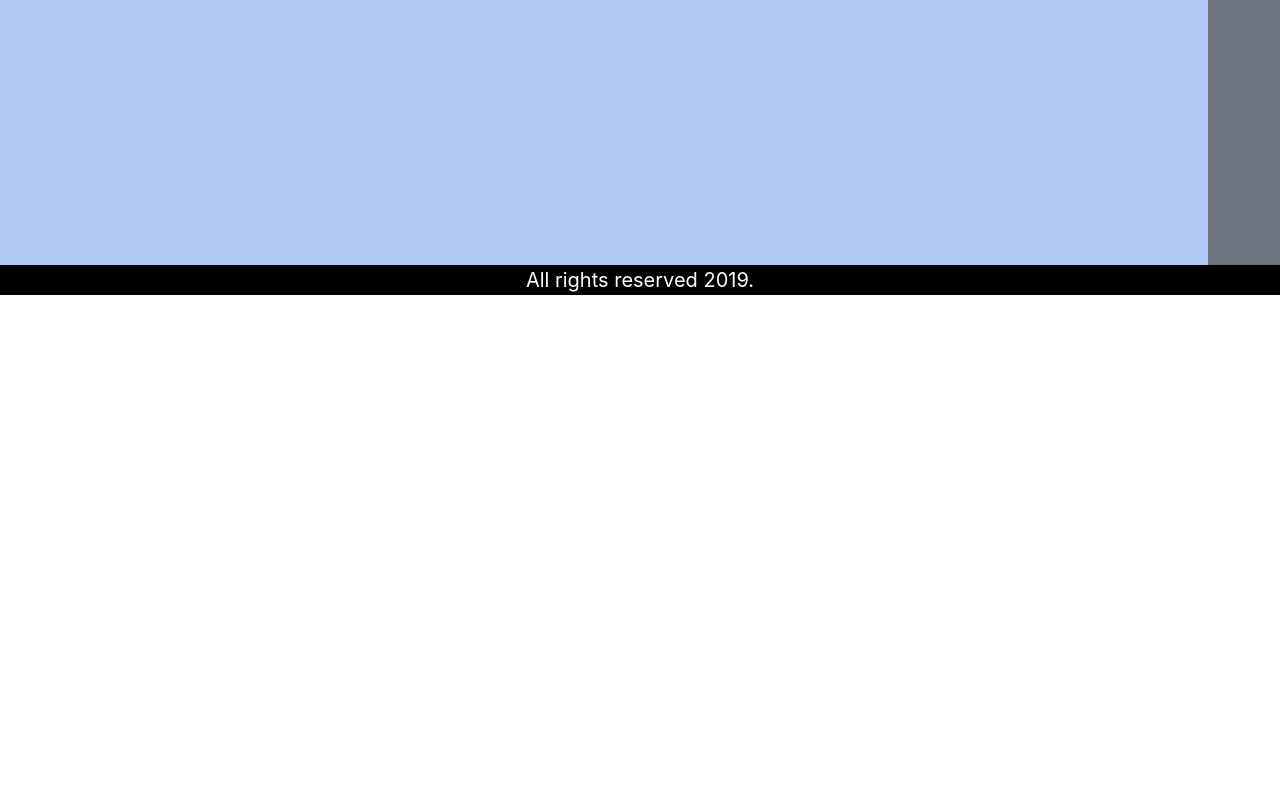
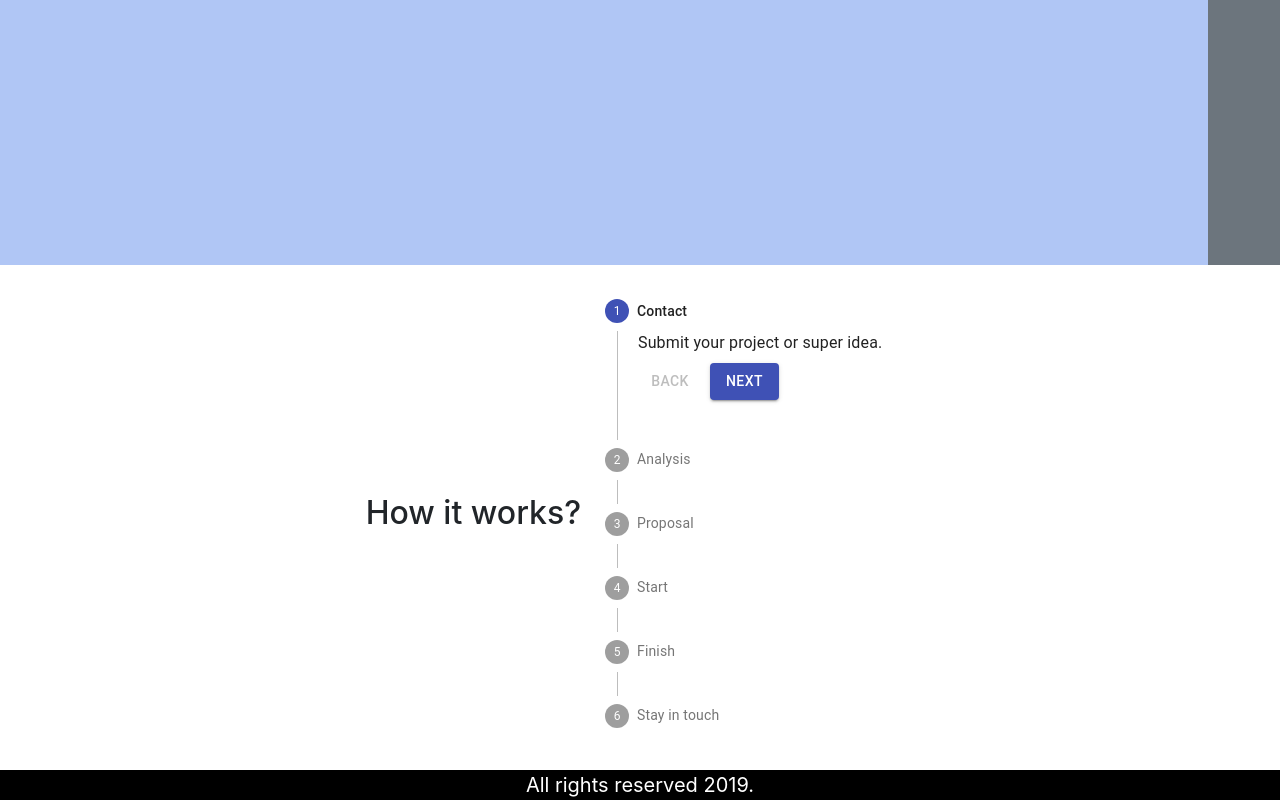
Before and after one commit to erkinbekabdurakhman/erkinbek.net.kg, a React (Create React App) app: page / in a window 1280 px wide. Shown: the part 597-1397 px from the top of the page. Before the commit the page ends 892 px from the top, so only its background shows below. Built offline with nearby package versions, Linux system fonts and the light colour scheme.

Commit message:
testing tags for seo

```diff
--- a/package.json
+++ b/package.json
@@ -4,6 +4,7 @@
   "private": true,
   "dependencies": {
     "@fortawesome/react-fontawesome": "^0.1.9",
+    "@material-ui/core": "^4.9.12",
     "@testing-library/jest-dom": "^4.2.4",
     "@testing-library/react": "^9.4.1",
     "@testing-library/user-event": "^7.2.1",
--- a/public/index.html
+++ b/public/index.html
@@ -1,7 +1,7 @@
 <!DOCTYPE html>
 <html lang="en">
   <head>
-    <meta charset="utf-8" />
+    <meta charset="UTF-8" />
     <link rel="icon" href="%PUBLIC_URL%/flavicon.ico" />
     <meta name="viewport" content="width=device-width, initial-scale=1" />
     <script src="https://code.jquery.com/jquery-3.3.1.slim.min.js"></script>
@@ -10,12 +10,17 @@
     <link href="https://fonts.googleapis.com/css2?family=Source+Sans+Pro:ital,wght@1,400;1,600&display=swap" rel="stylesheet">
     <link rel="stylesheet" href="style.css">
     <script type='text/javascript' src='https://platform-api.sharethis.com/js/sharethis.js#property=5dfb9a175b731c00127dd9e3&cms=sop' async='async'></script>
-    <title>Erkinbek</title>
+    <title>erkinbek.net.kg</title>
+    <meta name="description" content="building business websites, mobile application">
+    <meta name="keywords" content="erkinbek.net.kg, erkinbek abdurakhmanov, business websites, mobile application">
+    <meta name="author" content="erkinbek abdurakhmanov">
+    <link rel="canonical" href="https://erkinbek.net.kg/">
+    <meta name="robots" content="noindex, nofollow">
+    <meta name="googlebot" content="noindex, nofollow">
   </head>
   <body>
     <div id="root">
 
     </div>
-
   </body>
 </html>
--- a/src/components/aboutme/Aboutme.js
+++ b/src/components/aboutme/Aboutme.js
@@ -15,7 +15,7 @@ class Aboutme extends React.Component {
                 <h3>Principles</h3>
                     <div className="row">
                         <div className="col-md-4">
-                            <img src={icon} alt="out-box" />
+                            <img src={icon} alt="out-box svg image" />
                                 <h5>«Creativity»</h5>
                             <p>Creativity is to think “Out of the box”. The ability to be surprised at the new and
                             turn this surprise into innovation in services and business.Concepts, grammar, ideas,
@@ -26,7 +26,7 @@ class Aboutme extends React.Component {
                                 that can turn into whole new areas of business. I need people who turn dreams into reality.</p>
                         </div>
                         <div className="col-md-4">
-                            <img src={icon1} alt="brainstorm" />
+                            <img src={icon1} alt="brainstorm svg" />
                             <h5>«Will»</h5>
                             <p>Will - The ability to make choices and take responsibility.I understand responsibility
                             as the ability to perform real Actions (with a capital letter) and be responsible for
@@ -37,7 +37,7 @@ class Aboutme extends React.Component {
                                 always loses. Persistently trying to solve the problem gets a chance.</p>
                         </div>
                         <div className="col-md-4">
-                            <img src={icon2} alt="lightbulb" />
+                            <img src={icon2} alt="lightbulb svg" />
                             <h5>«Reasonable Doubt»</h5>
                             <p>Reasonable doubt - the ability to see from a different point of view,
                             subject to reasonable doubt, using the facts.We make the most efficient
@@ -52,7 +52,7 @@ class Aboutme extends React.Component {
                 <h3>Philosophy</h3>
                     <div className="row">
                         <div className="col-md-4">
-                            <img src={icon3} alt="customer-service" />
+                            <img src={icon3} alt="customer-service image" />
                             <h5>«Customer Orientation»</h5>
                             <p>I am really interested in my Clients, considering that the Client is the most
                                 important person to me. I see satisfaction of my needs within the satisfaction of
@@ -61,14 +61,14 @@ class Aboutme extends React.Component {
                                 definition of quality criteria for each client, and I try to even surpass them a little.</p>
                         </div>
                         <div className="col-md-4">
-                            <img src={icon4} alt="innovations" />
+                            <img src={icon4} alt="innovation image" />
                             <h5>«Innovation»</h5>
                             <p>I value technology that allows you to create new things. I catch the new, I am surprised
                                 at the new and apply it in my work. I am focused on the active use of the most modern "know-how",
                                 increasing my effectiveness. I open up new knowledge and create new markets, benefiting my country.</p>
                         </div>
                         <div className="col-md-4">
-                            <img src={icon5} alt="meeting" />
+                            <img src={icon5} alt="meeting svg image" />
                             <h5>«Liberalism»</h5>
                             <p>I value the ability to reach an agreement on the basis of consensus, agreeing on a common meaning of
                                 concepts and taking into account the maximum number of nuances, and then follow this agreement, just
--- a/src/components/carousel/Carousel.js
+++ b/src/components/carousel/Carousel.js
@@ -35,7 +35,7 @@ class Carousel extends React.Component{
                             <div className="row">
                             <div className="col-md-6">
                                     <div className="img-box">
-                                        <img src={icon12} alt="mobile-app" />
+                                        <img src={icon12} alt="mobile application" />
                                     </div>
                                 </div>
                                 <div className="col-md-6">
--- a/src/components/pages/pages.js
+++ b/src/components/pages/pages.js
@@ -9,12 +9,14 @@ import Contacts from '../contact';
 import Blog from '../blog';
 import ExtraFooter from '../extrafooter';
 import Carousel from '../carousel';
+import VerticalLinearStepper from '../stepper';
 
 const HomePage = () => {
     return(
         <div>
             <Header />
             <Carousel />
+            <VerticalLinearStepper />
             <Footer />
         </div>
     )
--- /dev/null
+++ b/src/components/stepper/Stepper.js
@@ -0,0 +1,118 @@
+import React from 'react';
+import { makeStyles } from '@material-ui/core/styles';
+import Stepper from '@material-ui/core/Stepper';
+import Step from '@material-ui/core/Step';
+import StepLabel from '@material-ui/core/StepLabel';
+import StepContent from '@material-ui/core/StepContent';
+import Button from '@material-ui/core/Button';
+// import Paper from '@material-ui/core/Paper';
+import Typography from '@material-ui/core/Typography';
+
+const useStyles = makeStyles((theme) => ({
+  background: '#f4f4f4',
+  root: {
+    maxWidth: '700px',
+    margin: '10px auto',
+    width: '80%',
+    padding: '0 auto',
+    position: 'relative',
+    display: 'flex',
+    justifyContent: 'center',
+    alignItems: 'center'
+  },
+  button: {
+    marginTop: theme.spacing(1),
+    marginRight: theme.spacing(1),
+  },
+  actionsContainer: {
+    marginBottom: theme.spacing(2),
+  },
+  resetContainer: {
+    padding: theme.spacing(3),
+  },
+}));
+
+function getSteps() {
+  return ['Contact', 'Analysis', 'Proposal', 'Start', 'Finish', 'Stay in touch',];
+}
+
+function getStepContent(step) {
+  switch (step) {
+    case 0:
+      return `Submit your project or super idea.`;
+    case 1:
+      return `I'll call back to clarify your  project requirements.`;
+    case 2:
+      return `I estimate total cost of your project.`;
+    case 3:
+      return `Mutual agreement and suprimacy of agreement for both sides.`;
+    case 4:
+      return `Launching digital product and grow your business.`;
+    case 5:
+      return `Ensuring quality with 24/7 tech support`;
+    default:
+  }
+}
+
+export default function VerticalLinearStepper() {
+  const classes = useStyles();
+  const [activeStep, setActiveStep] = React.useState(0);
+  const steps = getSteps();
+
+  const handleNext = () => {
+    setActiveStep((prevActiveStep) => prevActiveStep + 1);
+  };
+
+  const handleBack = () => {
+    setActiveStep((prevActiveStep) => prevActiveStep - 1);
+  };
+
+  // const handleReset = () => {
+  //   setActiveStep(0);
+  // };
+
+  return (
+    <div className={classes.root}>
+      <div className="title">
+        <h2>How it works?</h2>
+      </div>
+      <Stepper activeStep={activeStep} orientation="vertical">
+        {steps.map((label, index) => (
+          <Step key={label}>
+            <StepLabel>{label}</StepLabel>
+            <StepContent>
+              <Typography>{getStepContent(index)}</Typography>
+              <div className={classes.actionsContainer}>
+                <div>
+                  <Button
+                    disabled={activeStep === 0}
+                    onClick={handleBack}
+                    className={classes.button}
+                  >
+                    Back
+                  </Button>
+                  <Button
+                    variant="contained"
+                    color="primary"
+                    onClick={handleNext}
+                    className={classes.button}
+                  >
+                    {activeStep === steps.length - 1 ? 'Finish' : 'Next'}
+                  </Button>
+                </div>
+              </div>
+            </StepContent>
+          </Step>
+        ))}
+      </Stepper>
+      {/* {activeStep === steps.length && (
+        <Paper square elevation={0} className={classes.resetContainer}>
+          <Typography>All steps completed - you&apos;re finished</Typography>
+          <Button onClick={handleReset} className={classes.button}>
+            Reset
+          </Button>
+        </Paper>
+      )} */}
+    </div>
+  );
+}
--- /dev/null
+++ b/src/components/stepper/index.js
@@ -0,0 +1,3 @@
+import VerticalLinearStepper from './Stepper.js';
+
+export default VerticalLinearStepper;
```
Also changed, not shown: src/components/skills/Skills.js (+6 -6 lines), 1 other file (tests, documents, lock files or other folders).
